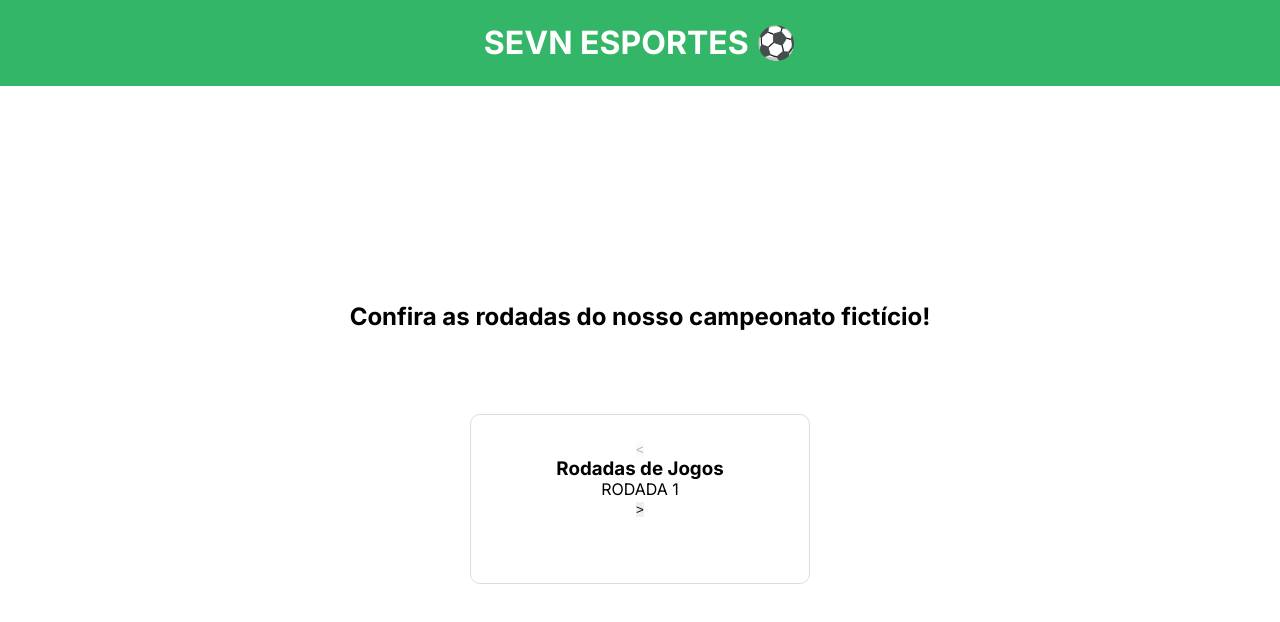
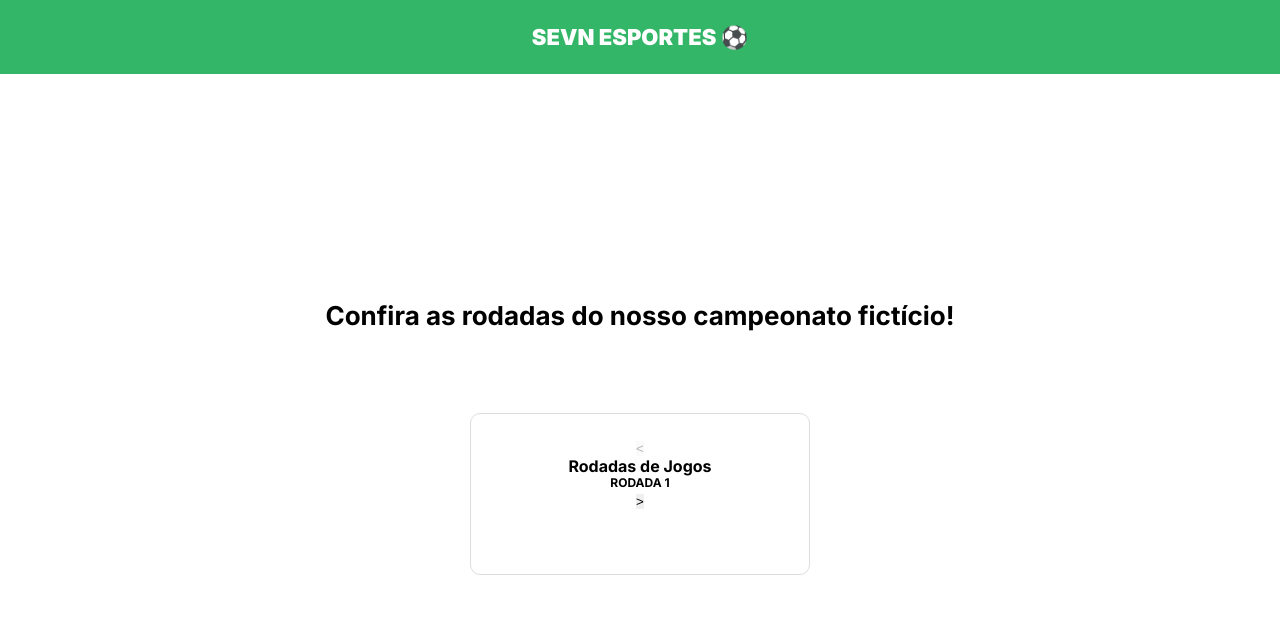
Before and after one commit to ManoSarno/championship-table, a website built with Vite: page index.html in a window 1280 px wide. Built offline with nearby package versions, Linux system fonts and the light colour scheme.

Commit message:
Adding heading font sizes.

```diff
--- a/src/style.css
+++ b/src/style.css
@@ -34,6 +34,24 @@
   box-sizing: border-box;
 }
 
+h1 {
+  font-size: 22px;
+  font-weight: 900;
+}
+
+h2 {
+  font-size: 26px;
+}
+
+h3 {
+  font-size: 16px;
+}
+
+#currentRound {
+  font-size: 12px;
+  font-weight: 700;
+}
+
 .container {
   display: flex;
   flex-direction: column;
```
